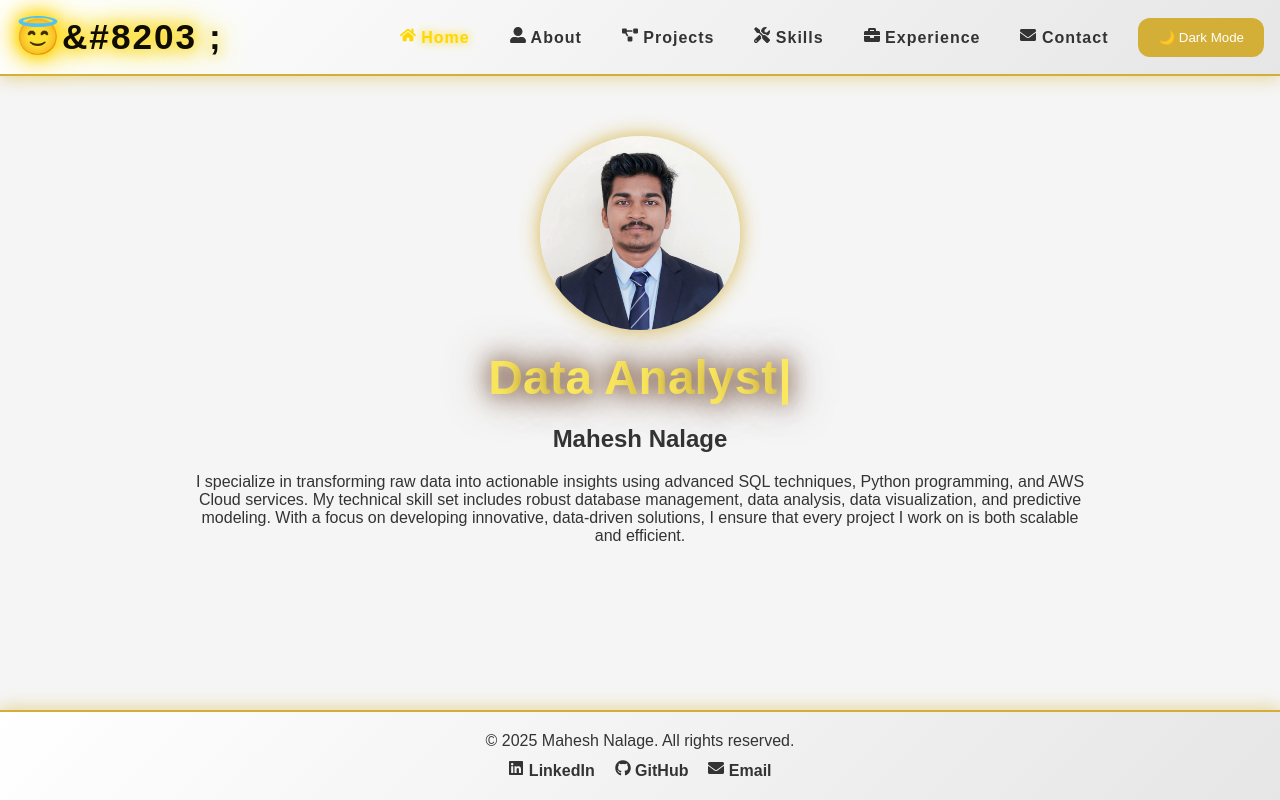
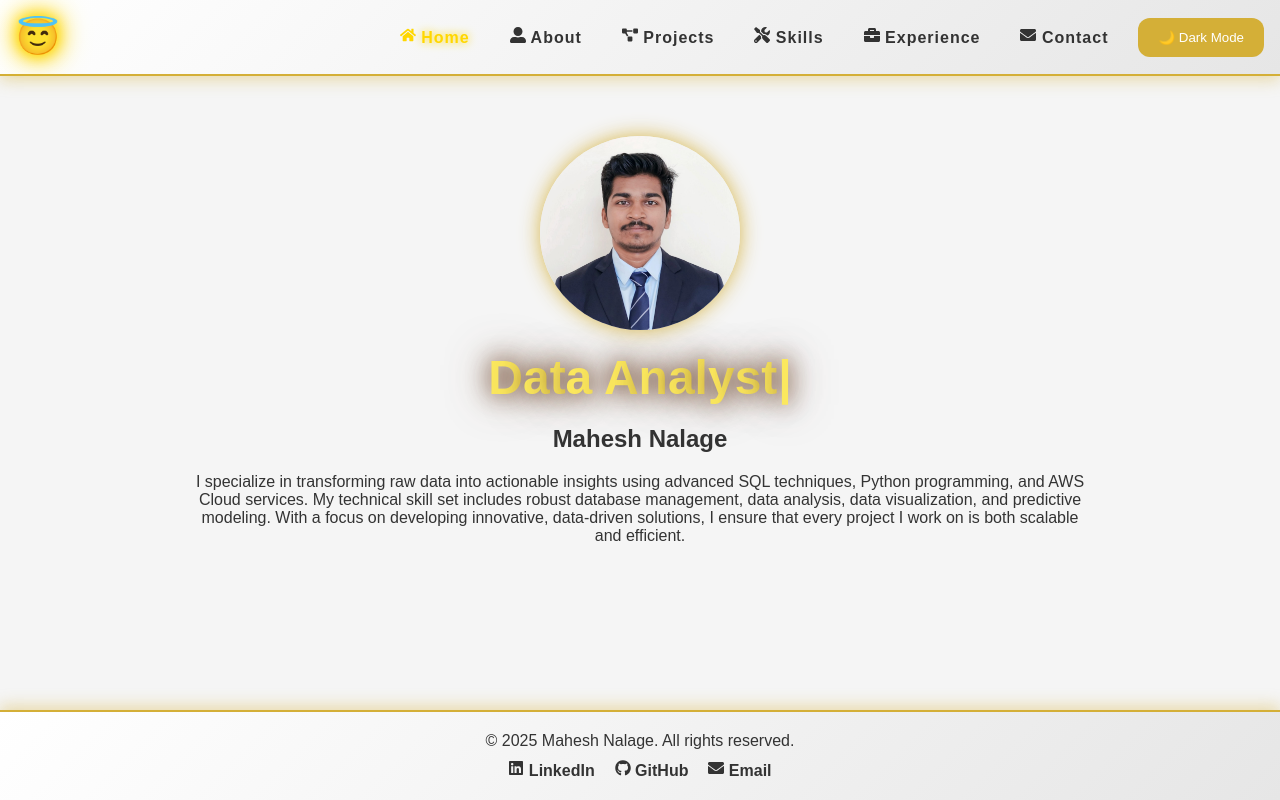
Before and after one commit to maheshnalage/portfolio, a React (Create React App) app: page / in a window 1280 px wide. Built offline with nearby package versions, Linux system fonts and the light colour scheme.

Commit message:
Update Navbar.jsx

```diff
--- a/src/components/Navbar.jsx
+++ b/src/components/Navbar.jsx
@@ -22,9 +22,10 @@ const Navbar = ({ toggleDarkMode }) => {
   return (
     <nav className="golden-nav">
       {/* Logo/Name */}
-      <div className="nav-logo"> 😇&#8203 ;&#8203;
+      <div className="nav-logo">😇
 
- </div>
+
+      </div>
 
       {/* Hamburger Icon for Mobile */}
       <button className="hamburger-btn" onClick={handleMenuToggle}>
```
